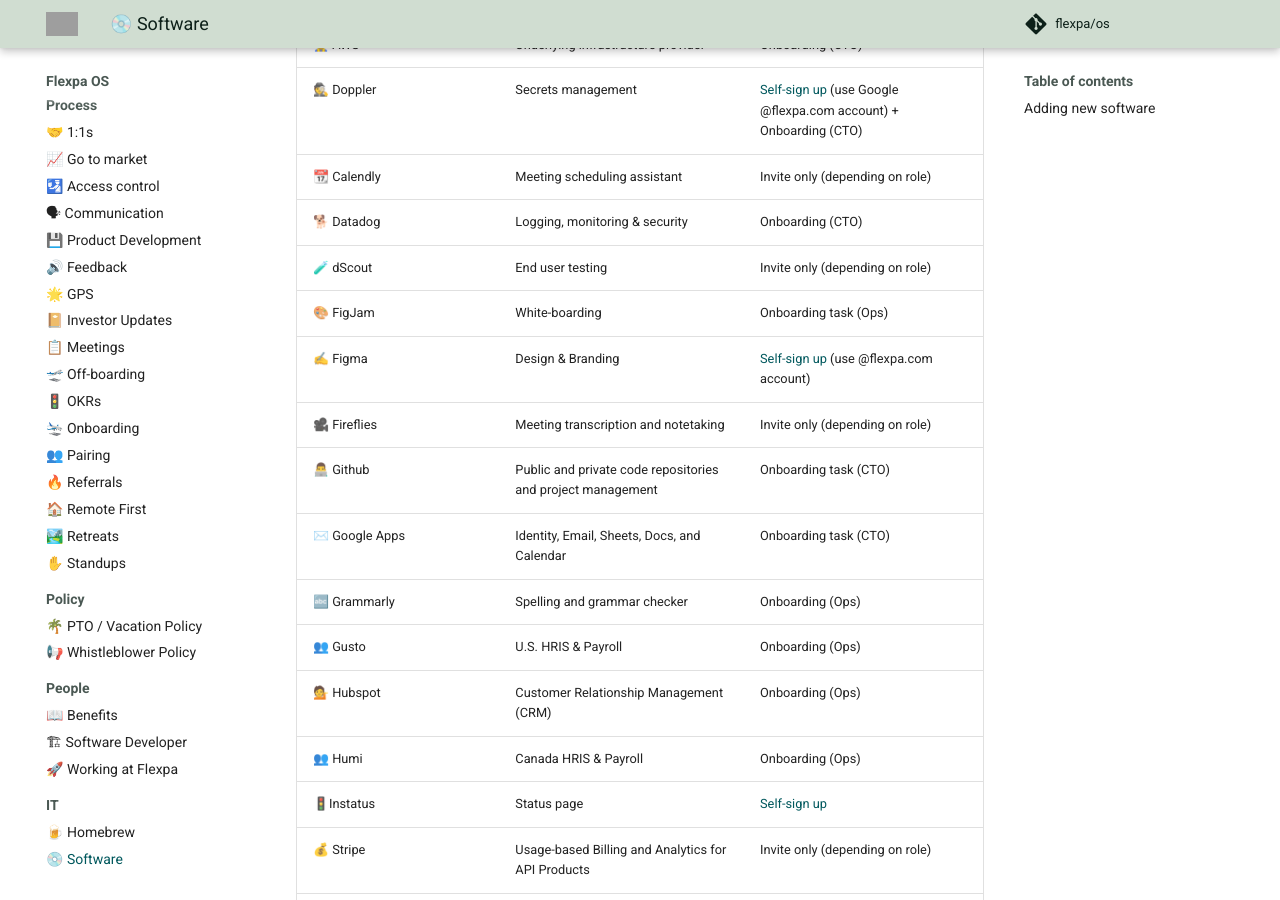
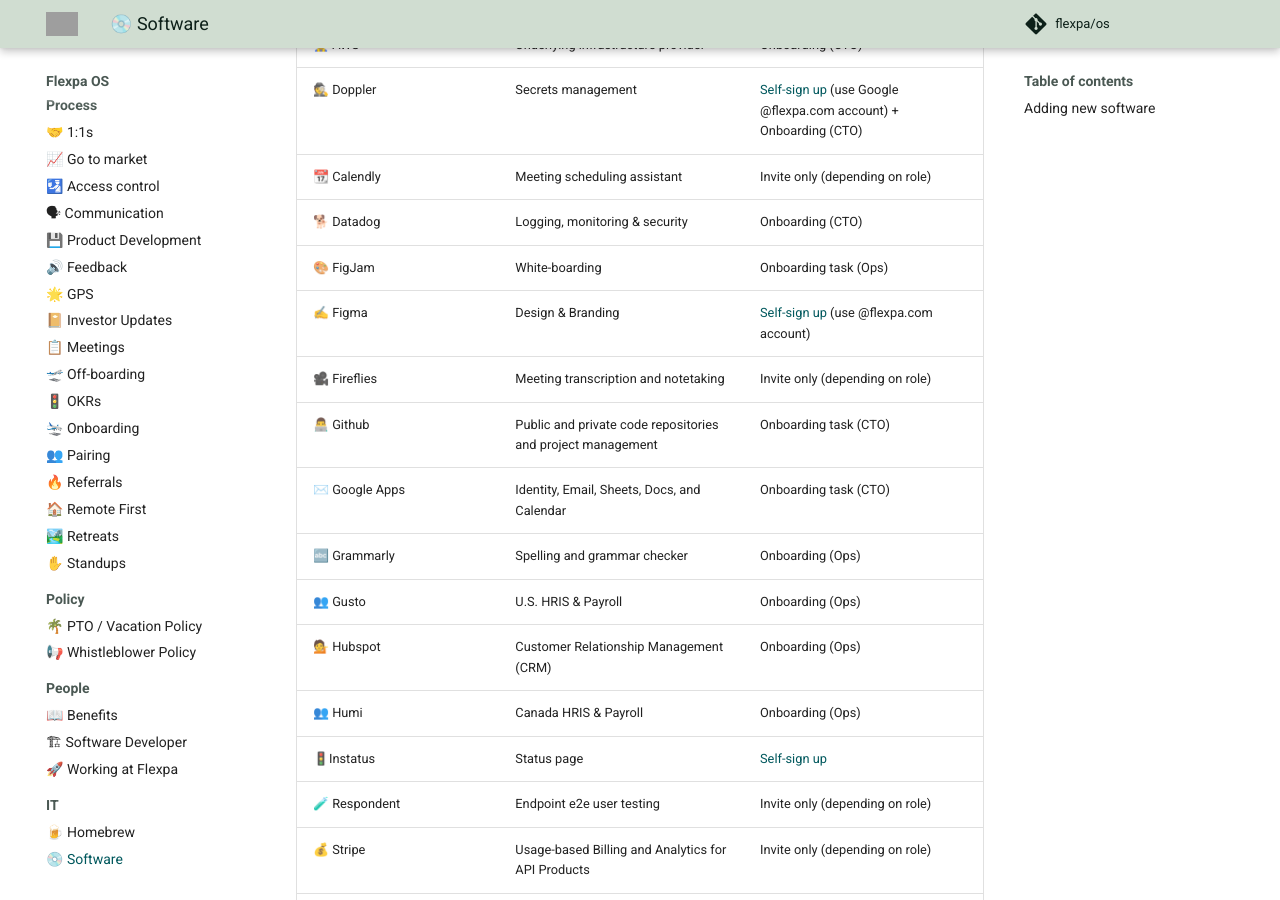
Before and after one commit to flexpa/os, an MkDocs documentation site: the page built from docs/it/software.md, in a window 1280 px wide and 900 px high, scrolled down 510 px. Built offline with MkDocs 1.6.1 and Material for MkDocs 9.7.7, drawn with Linux system fonts in a browser that asks for light colours; comment, search, counter and statistics services are not loaded; grey boxes are pictures that could not be loaded.

Commit message:
very small change in software from dscout to respondent

```diff
--- a/docs/it/software.md
+++ b/docs/it/software.md
@@ -54,11 +54,6 @@
       <td>Onboarding (CTO)</td>
     </tr>
     <tr>
-      <td>🧪 dScout</td>
-      <td>End user testing</td>
-      <td>Invite only (depending on role)</td>
-    </tr>
-    <tr>
       <td>🎨 FigJam</td>
       <td>White-boarding</td>
       <td>Onboarding task (Ops)</td>
@@ -109,6 +104,11 @@
       <td>🚦Instatus</td>
       <td>Status page</td>
       <td><a href="https://www.instatus.com">Self-sign up</a></td>
+    </tr>
+    <tr>
+      <td>🧪 Respondent</td>
+      <td>Endpoint e2e user testing</td>
+      <td>Invite only (depending on role)</td>
     </tr>
     <tr>
       <td>💰 Stripe</td>
```
